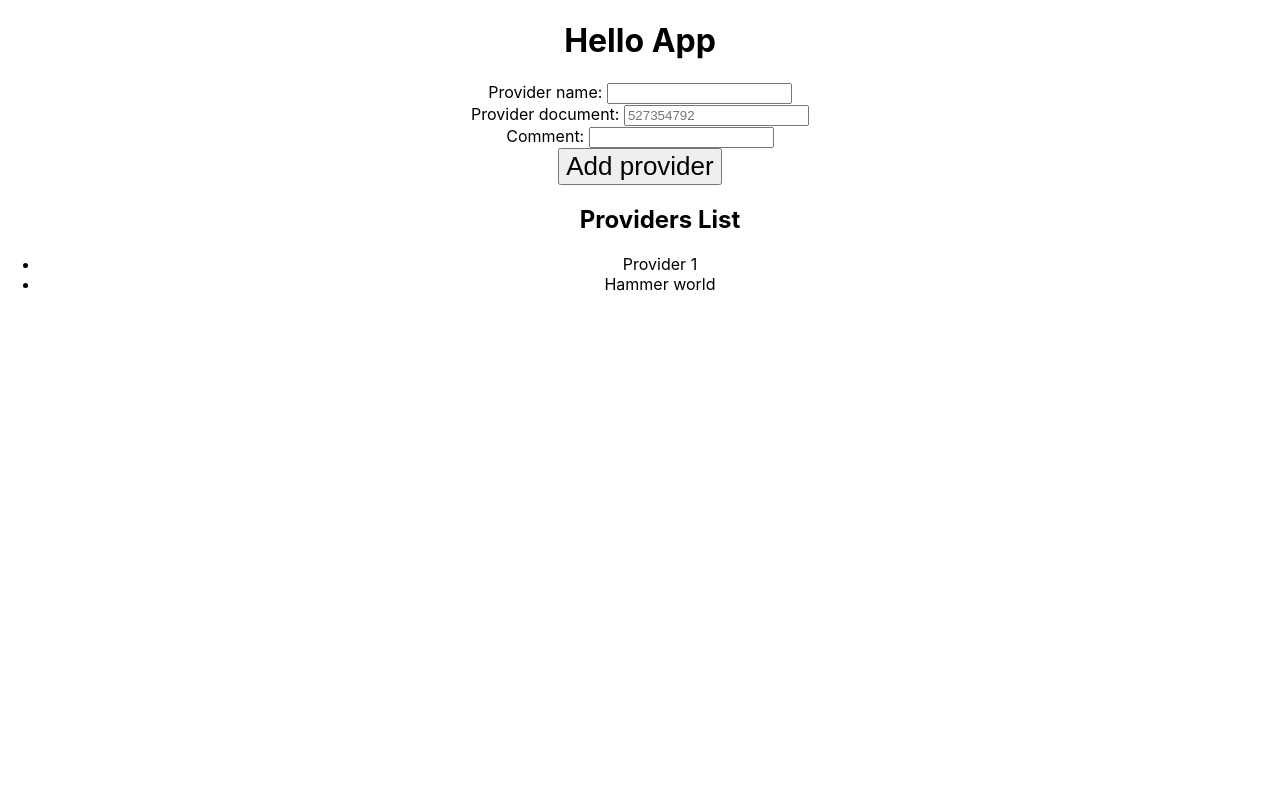
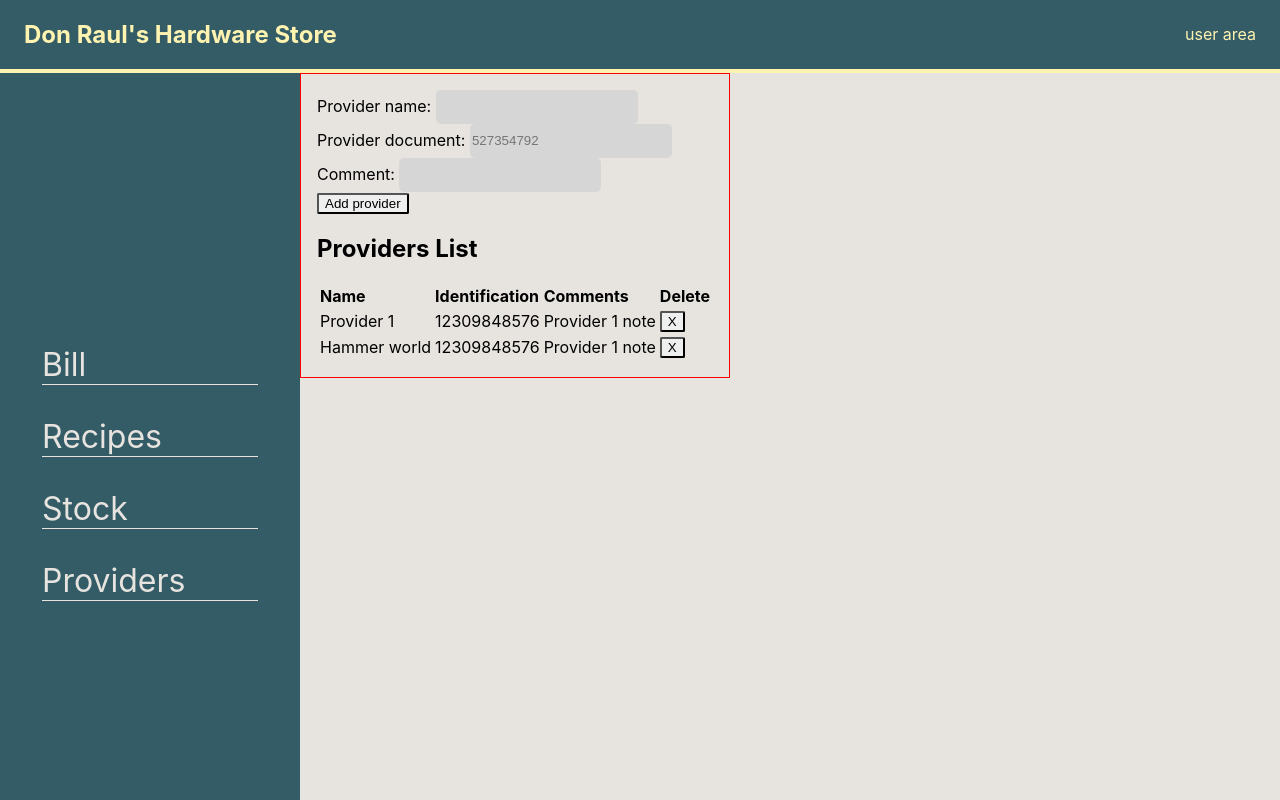
Before and after one commit to JMauricioGR/Don-Rauls-Hardware-Store-Frontend, a React (Vite) app: page / in a window 1280 px wide. Built offline with nearby package versions, Linux system fonts and the light colour scheme; no server answers.

Commit message:
Don Raul's Hardware Store --- some styles added

```diff
--- a/src/App.css
+++ b/src/App.css
@@ -1,11 +1,80 @@
-.App {
-  text-align: center;
+body{
+  font-family:  Helvetica, sans-serif, Arial;
+  background-color: #E7E4E0;
+  height: 100vh;
+  overflow: hidden;
+}
+#root{
+  height: 100vh;
 }
 
-.App-logo {
-  height: 40vmin;
-  pointer-events: none;
+.App {
+  text-align: left;
+  box-sizing: border-box;
+  display: flex;
+  flex-wrap: wrap;
+  overflow-y: auto;
+  height: 100%;
 }
+
+nav{
+  width: 100%;
+  display: flex;
+  background-color: #335C67;
+  border-bottom: 0.3rem solid #FFF3B0;
+  color: #FFF3B0;
+  padding:  0 1.5rem;
+  justify-content: space-between;
+  align-items: center;
+  z-index: 10;
+}
+
+ul{
+  list-style: none;
+  padding: 2rem;
+  margin: 0;
+
+}
+
+.form-style{
+  border: 0.1rem solid red;
+  padding: 1rem;
+  justify-content: space-between;
+}
+
+.main-container{
+  display: flex;
+  height: 100%;
+}
+
+.side-menu{
+  display: flex;
+  /* position: fixed; */
+  background-color: #335C67;
+  width: 300px;
+  height: 100%;
+  box-sizing: border-box;
+  padding: 10px 10px;
+  align-items: center;
+}
+.side-menu ul{
+  width: 100%;
+}
+
+.side-menu .menu-item{
+  color: #E7E4E0;
+  text-decoration: none;
+  display: block;
+  font-size: 2rem;
+  margin: 2rem 0;
+  border-bottom: 0.1rem solid #E7E4E0;
+}
+
+.side-menu .menu-item:hover{
+  color: #E09F3E;
+  border-bottom: 0.1rem solid #E09F3E;
+}
+
 
 @media (prefers-reduced-motion: no-preference) {
   .App-logo {
@@ -24,19 +93,18 @@
   color: white;
 }
 
-.App-link {
-  color: #61dafb;
+input{
+  border: 0;
+  outline: none;
+  height: 2rem;
+  background: rgb(214, 214, 214);
+  border-radius: 5px;
+  display: inline-block;
+  width: 50%;
+
 }
 
-@keyframes App-logo-spin {
-  from {
-    transform: rotate(0deg);
-  }
-  to {
-    transform: rotate(360deg);
-  }
+
+button{
+  border-radius: 2px;
 }
-
-button {
-  font-size: calc(10px + 2vmin);
-}
--- a/src/App.tsx
+++ b/src/App.tsx
@@ -3,15 +3,35 @@ import logo from './logo.svg'
 import './App.css'
 import FormProviders from './components/providersComps/FormProviders'
 import ListProviders from './components/providersComps/listProviders'
+import SideMenu from './components/SideMenu'
+import { BrowserRouter, Routes, Route } from 'react-router-dom'
+import BillForm from './components/billComps/BillForm'
+import RecipeForm from './components/recipesComps/RecipeForm'
+import StockForm from './components/stockComps/StockForm'
 
 function App() {
 
 
   return (
     <div className="App">
-      <h1>Hello App</h1>
-      <FormProviders />
-      <ListProviders />
+
+      <nav className='navigation'>
+        <h1 id='store-title'>Don Raul's Hardware Store</h1>
+        <div className='user-area'>user area</div>
+      </nav>
+      <div className='main-container'>
+        <BrowserRouter>
+          <SideMenu />
+          <div className='content-container'>
+            <Routes>
+              <Route path='bills' element={<BillForm /> }/>
+              <Route path='recipes' element={<RecipeForm /> }/>
+              <Route path='stock' element={<StockForm /> }/>
+              <Route path='/' element={<FormProviders /> }/>
+            </Routes>
+          </div>
+        </BrowserRouter>
+      </div>
     </div>
   )
 }
--- a/src/actions/Providers/getProviders.ts
+++ b/src/actions/Providers/getProviders.ts
@@ -1,9 +1,7 @@
-import { getAllProviders } from "../../state/slice/providerSlice"
 
 const getProviders = async ()=>{
   let response = await fetch('http://localhost:8080/providers/all')
   let data = await response.json()
-  console.log(data);
 
   return data
 }
--- /dev/null
+++ b/src/components/SideMenu.tsx
@@ -0,0 +1,24 @@
+import React from 'react'
+
+const SideMenu = () => {
+  return (
+    <div className='side-menu'>
+      <ul>
+        <li>
+          <a href="#" className='menu-item'>Bill</a>
+        </li>
+        <li>
+          <a href="#" className='menu-item'>Recipes</a>
+        </li>
+        <li>
+          <a href="#" className='menu-item'>Stock</a>
+        </li>
+        <li>
+          <a href="#" className='menu-item'>Providers</a>
+        </li>
+      </ul>
+    </div>
+  )
+}
+
+export default SideMenu
--- /dev/null
+++ b/src/components/billComps/BillForm.tsx
@@ -0,0 +1,12 @@
+import React from 'react'
+
+const BillForm = () => {
+  return (
+    <div>
+      <h1>billform</h1>
+      <h2>bill list</h2>
+    </div>
+  )
+}
+
+export default BillForm
--- a/src/components/providersComps/FormProviders.tsx
+++ b/src/components/providersComps/FormProviders.tsx
@@ -3,6 +3,7 @@ import { useDispatch, useSelector } from 'react-redux'
 import addProvider from '../../actions/Providers/addProvider'
 import { providerType } from '../../state/slice/providerSlice'
 import { stateType } from '../../state/store'
+import ListProviders from './listProviders'
 
 const FormProviders = () => {
 
@@ -26,7 +27,7 @@ const FormProviders = () => {
   }
 
   return (
-    <div>
+    <div className='form-style'>
       <form action="">
         <label htmlFor="providerName">Provider name: </label>
         <input
@@ -55,7 +56,7 @@ const FormProviders = () => {
         <br />
         <button onClick={createProvider}>Add provider</button>
       </form>
-
+      <ListProviders />
     </div>
   )
 }
--- a/src/components/providersComps/listProviders.tsx
+++ b/src/components/providersComps/listProviders.tsx
@@ -19,13 +19,28 @@ const ListProviders = () => {
 
   },[])
 
+  return (
+    <div className='list-style'>
+      <h2>Providers List</h2>
+      <table>
+        <tr>
+          <th>Name</th>
+          <th>Identification</th>
+          <th>Comments</th>
+          <th>Delete</th>
+        </tr>
 
+        {providersComponent.
+          map((provider: providerType) => <tr key={provider.id}>
+            <td>{provider.name}</td>
+            <td>{provider.providerId}</td>
+            <td>{provider.note}</td>
+            <td><button>X</button></td>
+            </tr>)
+        }
+      </table>
+    </div>
 
-  return (
-    <ul>
-      <h2>Providers List</h2>
-      {providersComponent.map((provider: providerType) => <li key={provider.id}>{provider.name}</li>)}
-    </ul>
   )
 }
 
--- /dev/null
+++ b/src/components/recipesComps/RecipeForm.tsx
@@ -0,0 +1,12 @@
+import React from 'react'
+
+const RecipeForm = () => {
+  return (
+    <div>
+      <h1>Recipe form</h1>
+      <h2>Recipe list</h2>
+    </div>
+  )
+}
+
+export default RecipeForm
--- /dev/null
+++ b/src/components/stockComps/StockForm.tsx
@@ -0,0 +1,12 @@
+import React from 'react'
+
+const StockForm = () => {
+  return (
+    <div>
+      <h1>Stock form</h1>
+      <h2>Stock list</h2>
+    </div>
+  )
+}
+
+export default StockForm
```
Also changed, not shown: src/components/loginComps/Login.tsx (added, +11 -0 lines).
